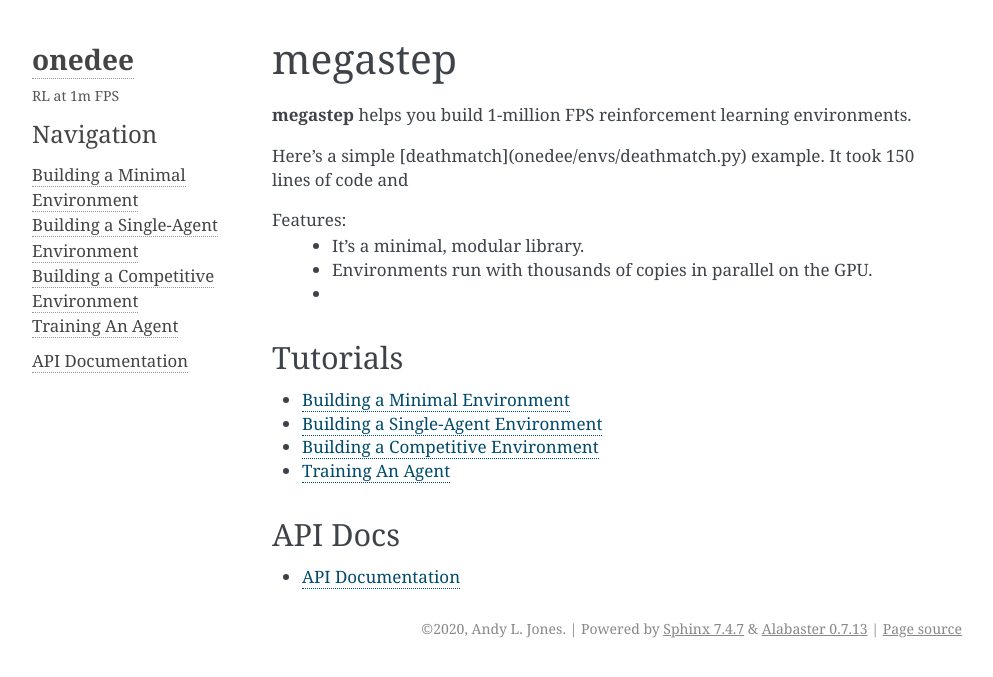
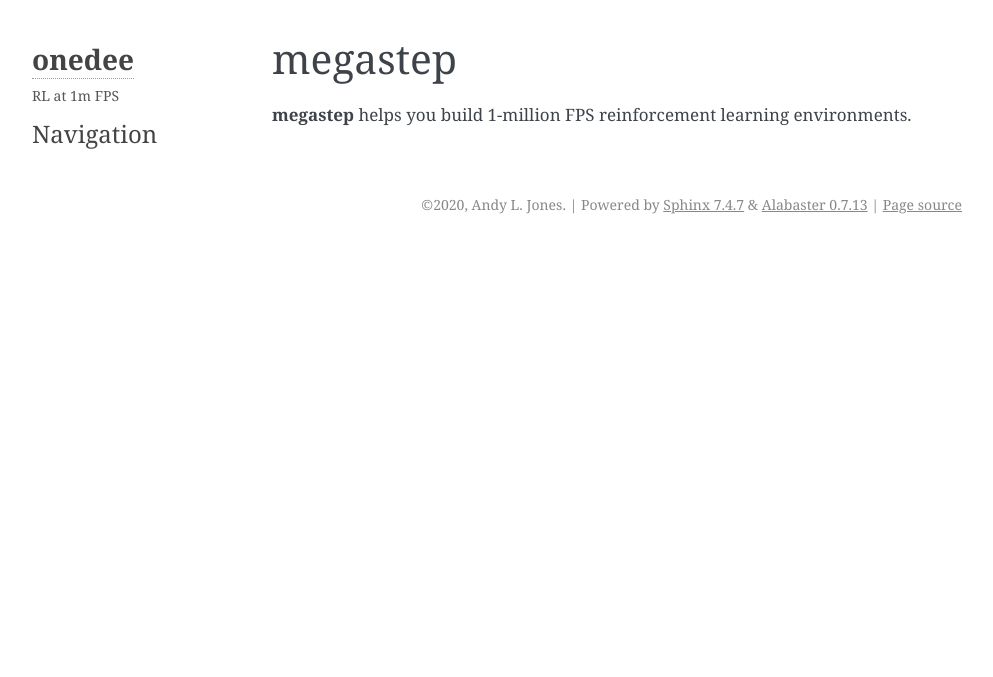
Before and after one commit to andyljones/megastep, a Sphinx documentation site: the page built from docs/index.rst, in a window 1280 px wide. Shown: the top 677 px of the page, without its empty margins (148-1141 px from the left). Built offline with Sphinx 7.4.7, drawn with Linux system fonts in a browser that asks for light colours.

```diff
--- a/docs/index.rst
+++ b/docs/index.rst
@@ -3,30 +3,3 @@ megastep
 ########
 
 **megastep** helps you build 1-million FPS reinforcement learning environments.
-
-Here's a simple [deathmatch](onedee/envs/deathmatch.py) example. It took 150 lines of
-code and
-
-Features:
-   * It's a minimal, modular library.
-   * Environments run with thousands of copies in parallel on the GPU.
-   *
-
-*********
-Tutorials
-*********
-.. toctree::
-   :maxdepth: 1
-
-   tutorials/env-minimal
-   tutorials/env-single-agent
-   tutorials/env-competitive
-   tutorials/train
-
-********
-API Docs
-********
-.. toctree::
-   :maxdepth: 2
-
-   api
--- a/docs/tutorials/env-competitive.rst
+++ /dev/null
@@ -1,3 +0,0 @@
-##################################
-Building a Competitive Environment
-##################################
--- a/docs/tutorials/env-minimal.rst
+++ /dev/null
@@ -1,3 +0,0 @@
-##############################
-Building a Minimal Environment
-##############################
--- a/docs/tutorials/env-single-agent.rst
+++ /dev/null
@@ -1,3 +0,0 @@
-###################################
-Building a Single-Agent Environment
-###################################
--- a/docs/tutorials/train.rst
+++ /dev/null
@@ -1,2 +0,0 @@
-Training An Agent
-#################
```
Also changed, not shown: readme.md (+17 -10 lines).
